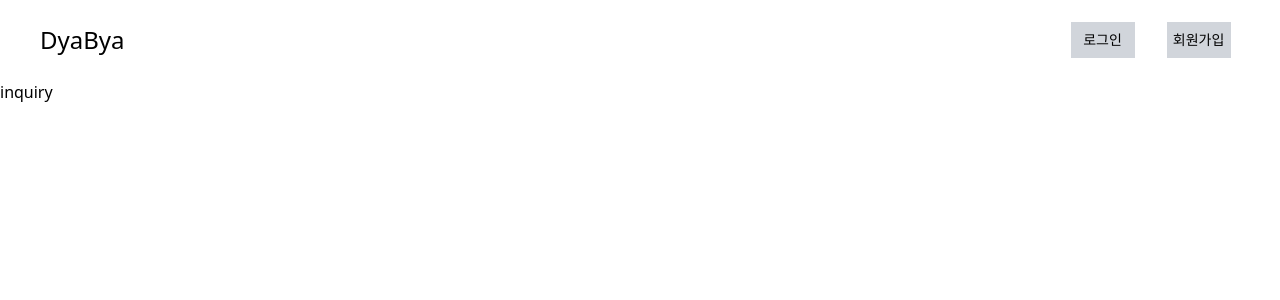
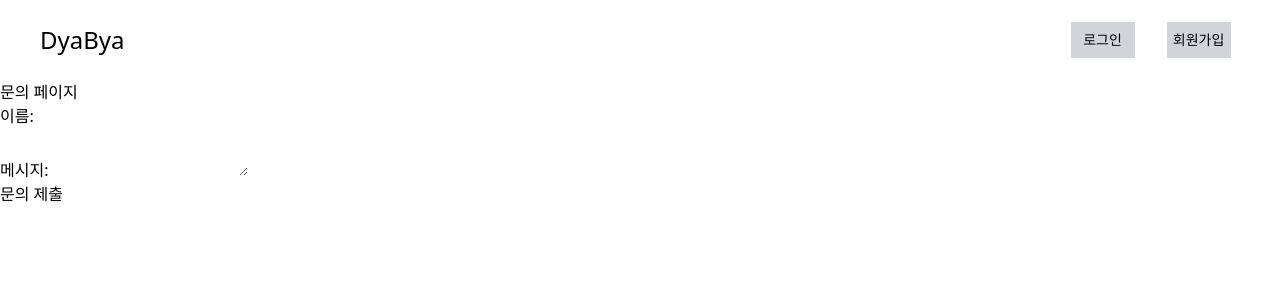
Before and after one commit to kimwoojin123/KDT-IaaS-1team-ERP, a Next.js app in the folder admin/: page /inquiry in a window 1280 px wide. Shown: the top 300 px of the page. Built offline with nearby package versions, Linux system fonts and the light colour scheme.

Commit message:
try to make inquiry logic

```diff
--- a/admin/app/inquiry/page.tsx
+++ b/admin/app/inquiry/page.tsx
@@ -1,11 +1,52 @@
-'use client'
-import { useState, useEffect } from 'react'
+"use client";
+import { useState, useEffect } from "react";
+import Link from "next/link";
 
+export default function Inquiry() {
+  const [name, setName] = useState('');
+  const [email, setEmail] = useState('');
+  const [message, setMessage] = useState('');
+  const [responseMessage, setResponseMessage] = useState('');
 
-export default function inquiry(){
+  const handleSubmit = async (e) => {
+    e.preventDefault();
 
+    try {
+      const response = await fetch('/inquiry', {
+        method: 'POST',
+        headers: {
+          'Content-Type': 'application/json',
+        },
+        body: JSON.stringify({ name, email, message }),
+      });
+
+      const data = await response.json();
+      setResponseMessage(data.message);
+    } catch (error) {
+      console.error('문의 제출 중 에러:', error);
+      setResponseMessage('문의 제출 중 에러가 발생했습니다.');
+    }
+  };
 
   return (
-    <div>inquiry</div>
-  )
-}
+    <div>
+      <h1>문의 페이지</h1>
+      <form onSubmit={handleSubmit}>
+        <div>
+          <label>
+            이름:
+            <input type="text" value={name} onChange={(e) => setName(e.target.value)} />
+          </label>
+        </div>
+        <div>
+          <label>
+            메시지:
+            <textarea value={message} onChange={(e) => setMessage(e.target.value)} />
+          </label>
+        </div>
+        <button type="submit">문의 제출</button>
+      </form>
+      {responseMessage && <p>{responseMessage}</p>}
+    </div>
+  );
+};
```
Also changed, not shown: admin/server.js (+17 -3 lines).
